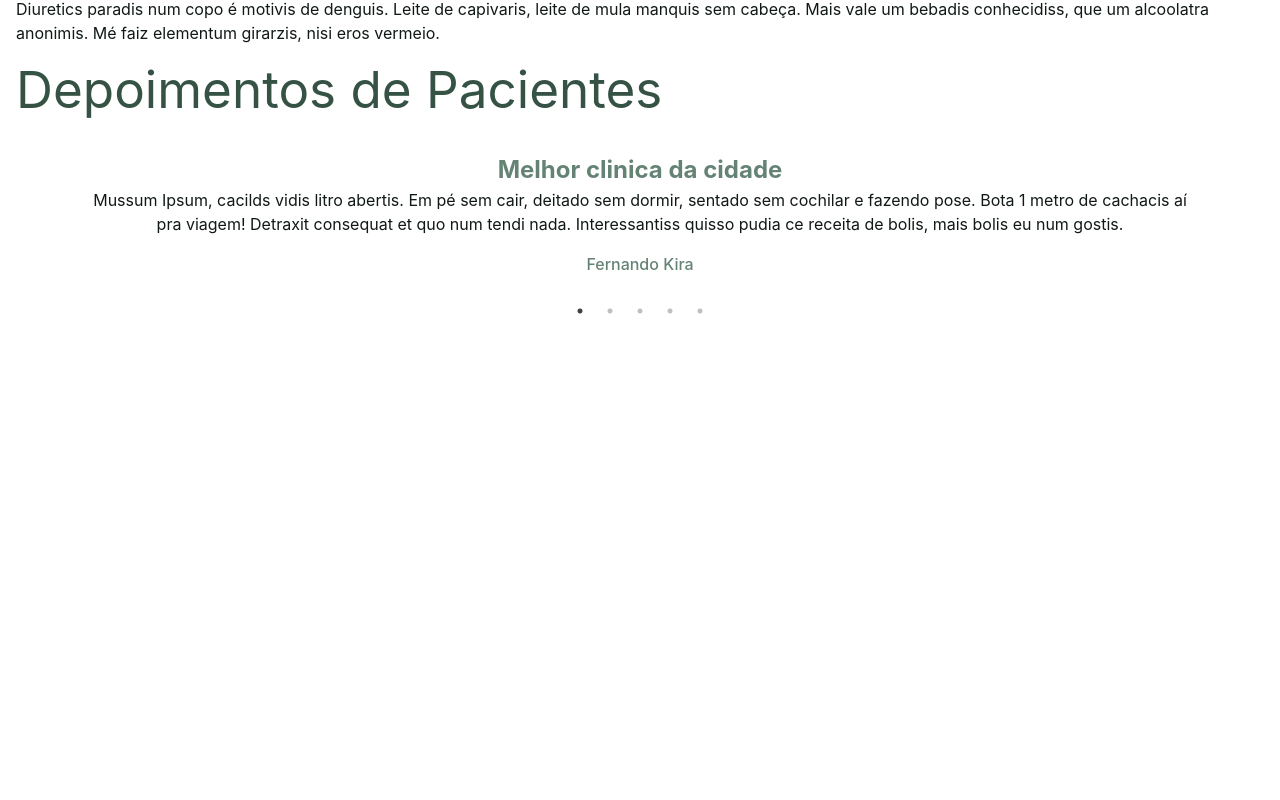
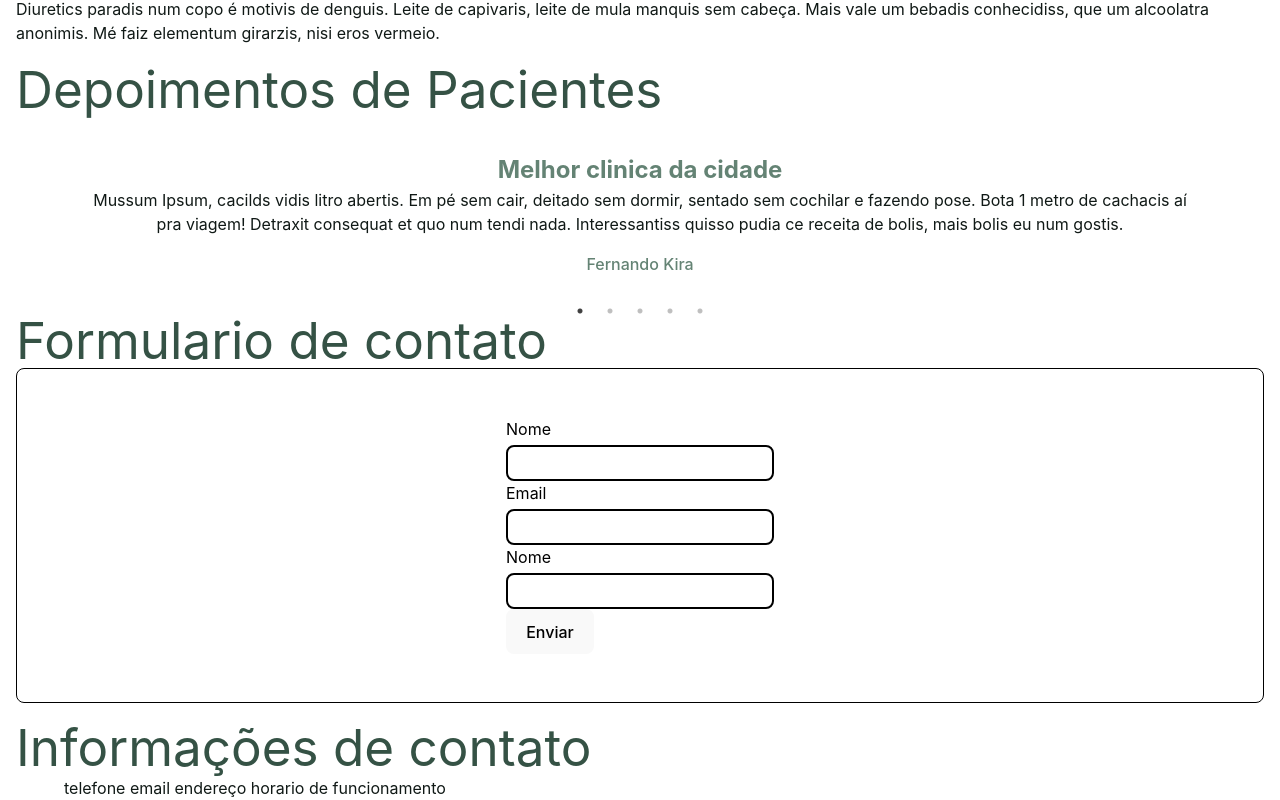
Before and after one commit to Nangiro/psico_clinic_app, a React (Vite) app in the folder front/: page / in a window 1280 px wide. Shown: the part 1636-2436 px from the top of the page. Before the commit the page ends 1957 px from the top, so only its background shows below. Built offline with nearby package versions, Linux system fonts and the light colour scheme.

Commit message:
Formulario pronto

```diff
--- a/front/package.json
+++ b/front/package.json
@@ -12,6 +12,7 @@
   "dependencies": {
     "react": "^18.2.0",
     "react-dom": "^18.2.0",
+    "react-hook-form": "^7.51.4",
     "react-query": "^3.39.3",
     "react-router-dom": "^6.23.1",
     "react-slick": "^0.30.2",
--- a/front/src/features/LandingPage.tsx
+++ b/front/src/features/LandingPage.tsx
@@ -1,3 +1,4 @@
+import { useForm } from "react-hook-form";
 import Carousel from "../components/Carousel"
 
 export default function LandingPage() {
@@ -28,6 +29,18 @@ export default function LandingPage() {
             name: 'Lucas Miguel'
         },
     ];
+
+    const { register, handleSubmit, formState: { isValid } } = useForm({
+        defaultValues: {
+            nome: '',
+            email: '',
+            desc: ''
+        }
+    });
+
+    const onSubmit =( data: any )=> {
+        console.log(data)
+    };
 
     return (
         <div className="w-full bg-[#E3E5D8] h-full">
@@ -79,6 +92,47 @@ export default function LandingPage() {
                     </div>
                 </div>
             </div>
+            <div className="flex justify-center mt-4 px-4">
+                <div className="max-w-[1366px] w-full">
+                    <h1 className="text-[#355245]" >Formulario de contato</h1>
+                    <div className="p-12 border border-black flex justify-center items-center rounded-lg">
+                        <form className="text-black" onSubmit={handleSubmit(onSubmit)} id="contato">
+                            <div className={`w-full flex flex-col text-white gap-1 items-start `}>
+                                <span className="text-black">Nome</span>
+                                <input
+                                    className="rounded-lg border-2 border-black w-full h-9 text-black p-2 bg-white"
+                                    {...register("nome", {required: true})}
+                                />
+                            </div>
+                            <div className={`w-full flex flex-col text-white gap-1 items-start `}>
+                                <span className="text-black">Email</span>
+                                <input
+                                    className="rounded-lg border-2 border-black w-full h-9 text-black p-2 bg-white"
+                                    {...register("email", {required: true})}
+                                />
+                            </div>
+                            <div className={`w-full flex flex-col text-white gap-1 items-start `}>
+                                <span className="text-black">Nome</span>
+                                <input
+                                    className="rounded-lg border-2 border-black w-full h-9 text-black p-2 bg-white"
+                                    {...register("desc", {required: true})}
+                                />
+                            </div>
+                            <button type="submit" form="contato">
+                                Enviar
+                            </button>
+                        </form>
+                    </div>
+                </div>
+            </div>
+            <div className="flex justify-center mt-4 px-4">
+                <div className="max-w-[1366px] w-full">
+                    <h1 className="text-[#355245]" >Informações de contato</h1>
+                    <div className="px-12">
+                        telefone email endereço horario de funcionamento
+                    </div>
+                </div>
+            </div>
         </div>
     )
 }
```
Also changed, not shown: 1 other file (tests, documents, lock files or other folders).
